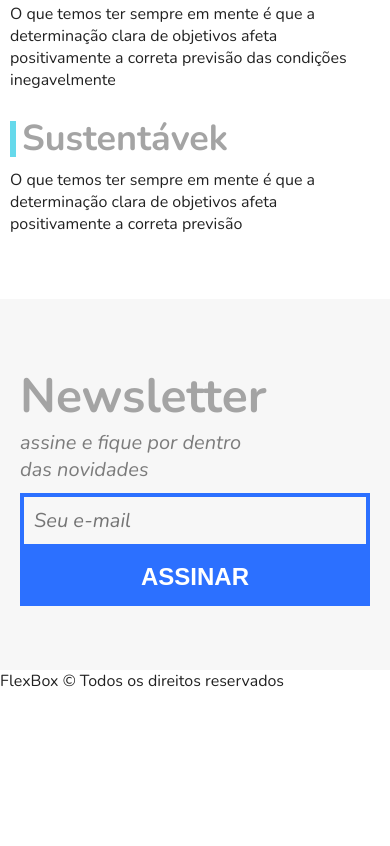
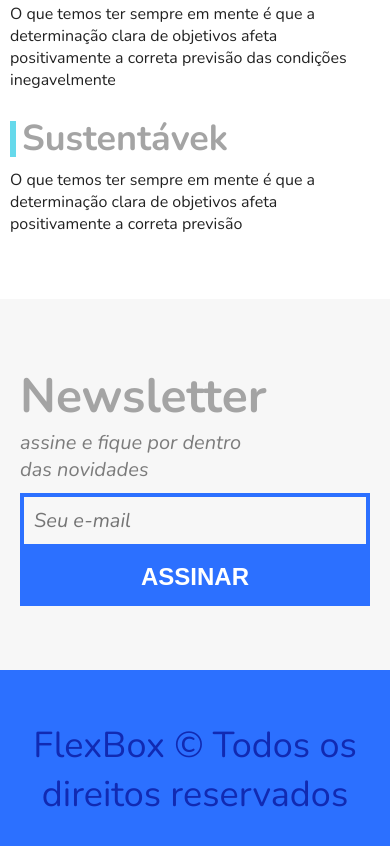
Before and after one commit to andersonwea/FlexBlog, a plain HTML site: page index.html in a window 390 px wide. Shown: the part 4976-5822 px from the top of the page. Before the commit the page ends 5668 px from the top, so only its background shows below. Drawn offline with nearby package versions, Linux system fonts and the light colour scheme.

Commit message:
ajustado os estilos e responsividade do footer

```diff
--- /dev/null
+++ b/css/global/footer.css
@@ -0,0 +1,13 @@
+.footer {
+  display: flex;
+  background: #2c70ff;
+  height: 200px;
+  align-items: center;
+}
+
+.footer > p {
+  flex: 1;
+  text-align: center;
+  font-size: 2.25rem;
+  color: #112ab2;
+}
--- a/css/style.css
+++ b/css/style.css
@@ -6,3 +6,4 @@
 @import './home/price.css';
 @import './home/qualities.css';
 @import './home/newsletter.css';
+@import './global/footer.css';
```
